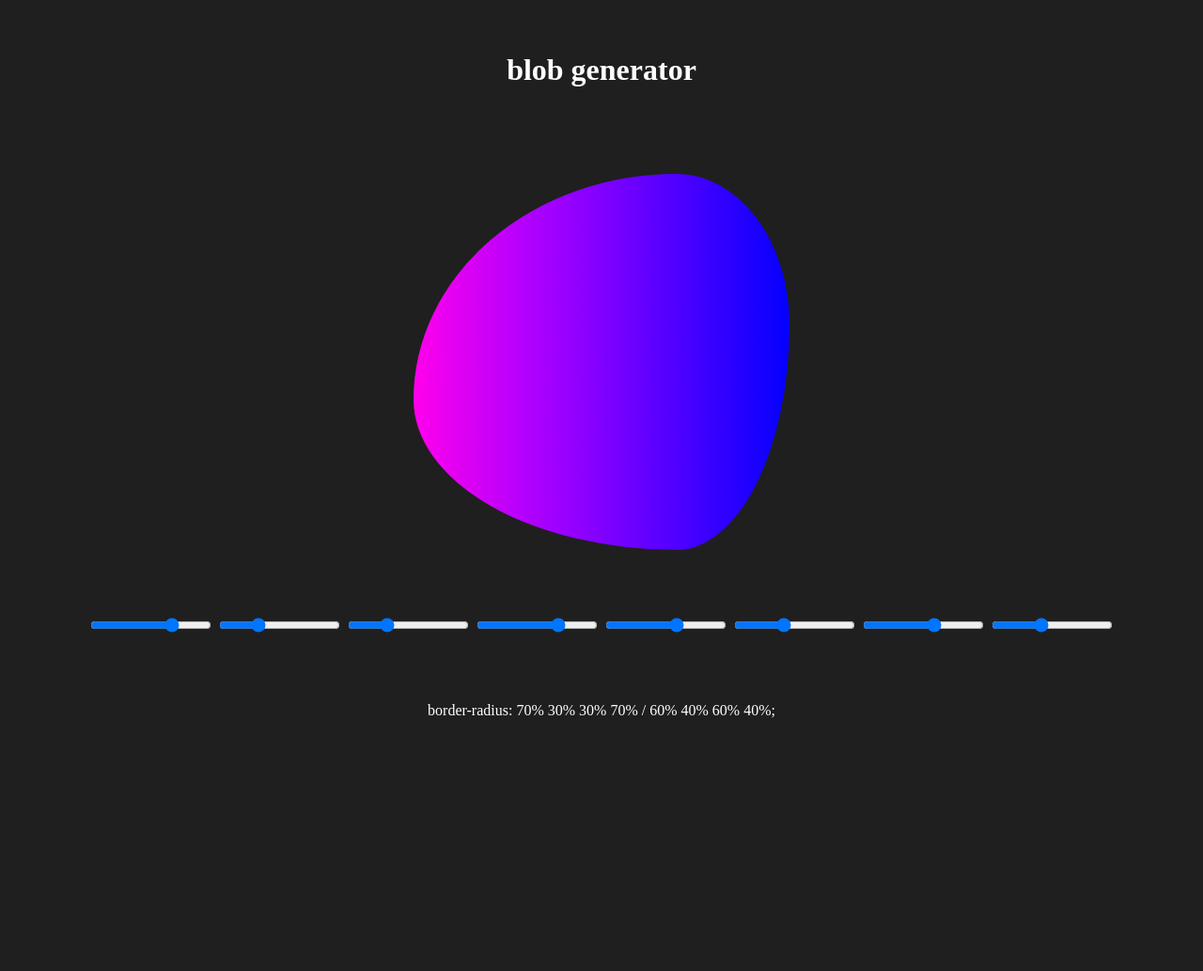
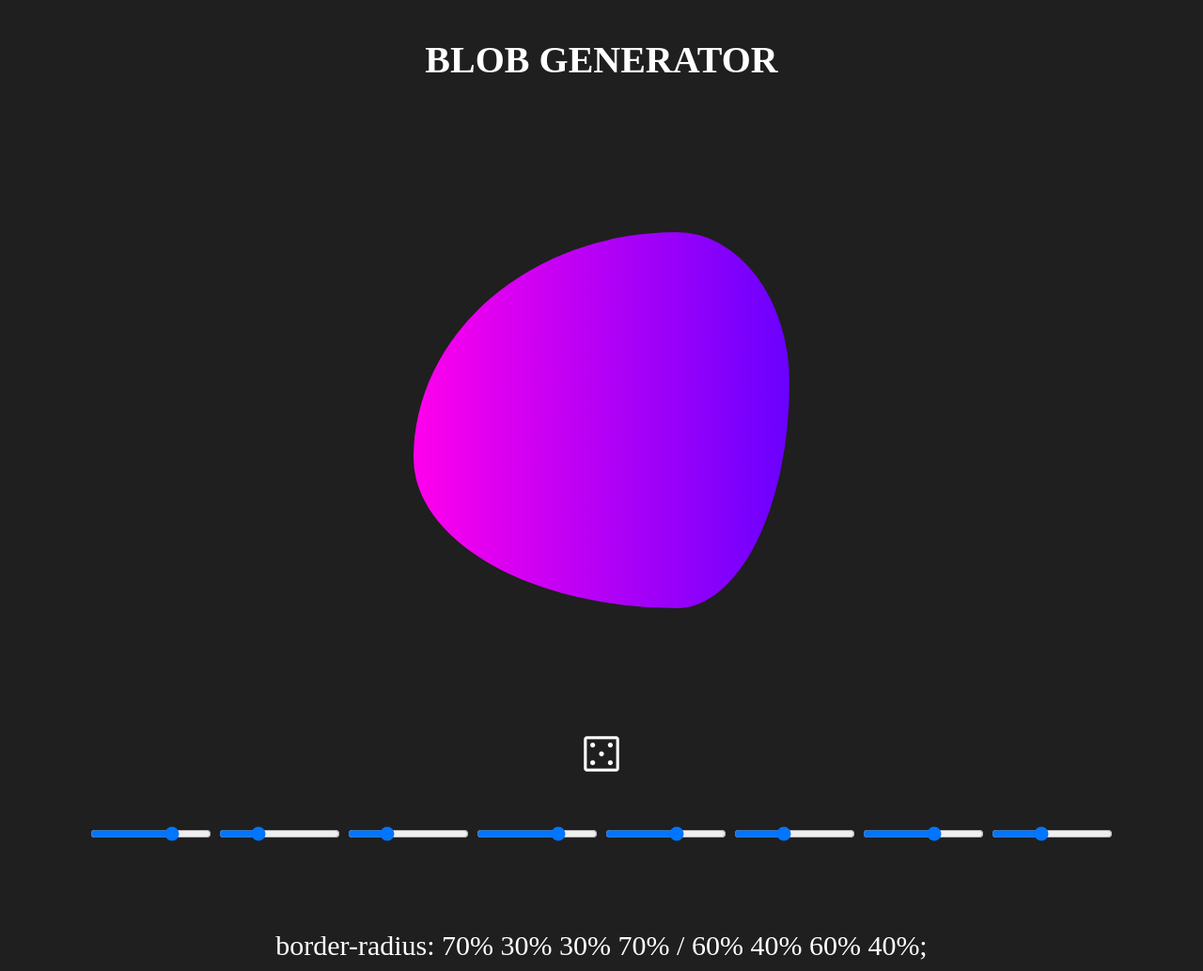
Before and after one commit to andrearotesi/blob-generator, a plain HTML site: page index.html in a window 1280 px wide. Shown: the whole page at 94% size. Before the commit the page ends 800 px from the top, so only its background shows below. Drawn offline with nearby package versions, Linux system fonts and the light colour scheme.

Commit message:
Style revision, code optimization, added randomize function

```diff
--- a/index.html
+++ b/index.html
@@ -5,12 +5,18 @@
     <meta http-equiv="X-UA-Compatible" content="IE=edge">
     <meta name="viewport" content="width=device-width, initial-scale=1.0">
     <link rel="stylesheet" href="style.css">
+    <link rel="stylesheet" href="https://fonts.googleapis.com/css2?family=Material+Symbols+Outlined:opsz,wght,FILL,GRAD@20..48,100..700,0..1,-50..200" />
     <title>Blob Generator</title>
 </head>
 <body>
-    <h1>blob generator</h1>
+    <h1>BLOB GENERATOR</h1>
 
+    <section class="content">
         <div class="blob"></div>
+
+        <span class="material-symbols-outlined" onclick="randomizeBlob()">
+            casino
+        </span>
 
         <div class="values">
             <input type="range" id="radius1" min="0" max="100" step="1" value="70" data-value="70%">
@@ -22,6 +28,7 @@
             <input type="range" id="radius7" min="0" max="100" step="1" value="60" data-value="60%">
             <input type="range" id="radius8" min="0" max="100" step="1" value="40" data-value="40%">
         </div>
+    </section>
 
     <div class="code"></div>
 
--- a/main.js
+++ b/main.js
@@ -15,14 +15,35 @@ let radius = [
 
 code.innerHTML = "border-radius: " + radius.join(' ') + ";";
 rangeInputs.forEach((el, index) => {
-  el.addEventListener("input", (e) =>{
-    document.documentElement.style.setProperty("--radius-" + (index + 1), e.target.value + "%");
-    el.setAttribute("data-value", e.target.value + "%");
-    if(index === 4){
-      radius[index] = "/ " + e.target.value + "%";
-    }else{
-      radius[index] = e.target.value + "%";
-    }
-    code.innerHTML = "border-radius: " + radius.join(' ') + ";";
+  el.addEventListener("input", (e) => {
+    updateRadius(el, index, e.target.value);
   });
-})
+});
+
+function updateRadius(input, index, value) {
+  document.documentElement.style.setProperty("--radius-" + (index + 1), value + "%");
+  input.setAttribute("data-value", value + "%");
+  if (index === 4) {
+    radius[index] = "/ " + value + "%";
+  } else {
+    radius[index] = value + "%";
+  }
+  code.innerHTML = "border-radius: " + radius.join(' ') + ";";
+}
+
+/**
+ * Updates all inputs with a random value
+ */
+function randomizeBlob() {
+  rangeInputs.forEach((input, index) => {
+    updateRadius(input, index, getRandomValue());
+  });
+}
+
+/**
+ * Generates a random integer between 1 and 100
+ * @returns integer
+ */
+function getRandomValue() {
+  return Math.floor(Math.random() * (100 - 1));
+}
--- a/style.css
+++ b/style.css
@@ -1,5 +1,3 @@
-@import url('https://fonts.googleapis.com/css?family=Hind');
-
 :root {
     --radius-1: 70%;
     --radius-2: 30%;
@@ -11,32 +9,49 @@
     --radius-8: 40%;
 }
 
+.material-symbols-outlined {
+    cursor: pointer;
+    font-size: 50px!important;
+    padding: 1em;
+}
+
 html, body {
     height: 100%;
     margin: 0;
 }
 
 body {
-    display: grid;
-    place-items: center;
     color: #ffffff;
     background: #1f1f1f;
 }
 
+h1 {
+    text-align: center;
+    margin: 1em;
+    font-size: 40px;
+}
+
+.content {
+    display: grid;
+    place-items: center;
+    margin: 5em;
+}
+
 .blob {
+    margin: 5em;
     width: 400px;
     height: 400px;
-    background: rgb(255,0,236);
-    background: linear-gradient(90deg, rgba(255,0,236,1) 0%, rgba(171,0,255,1) 33%, rgba(4,0,255,1) 100%);
+    background: linear-gradient(90deg, rgba(255,0,236,1), rgb(106, 0, 255));
     border-radius: var(--radius-1) var(--radius-2) var(--radius-3) var(--radius-4) / var(--radius-5) var(--radius-6) var(--radius-7) var(--radius-8);
 }
 
-.values > .code {
+.code {
+    text-align: center;
+}
+
+.code {
     margin-top: 20px;
-    background: rgba(0, 0, 0, .8);
     padding: 10px;
-    color: rgba(255, 255, 255, .8);
-    border-radius: 5px;
-    font-size: 16px;
-    font-style: italic;
+    color: #ffffff;
+    font-size: 30px;
 }
```
Lines whose indentation alone changed are shown as unchanged.
